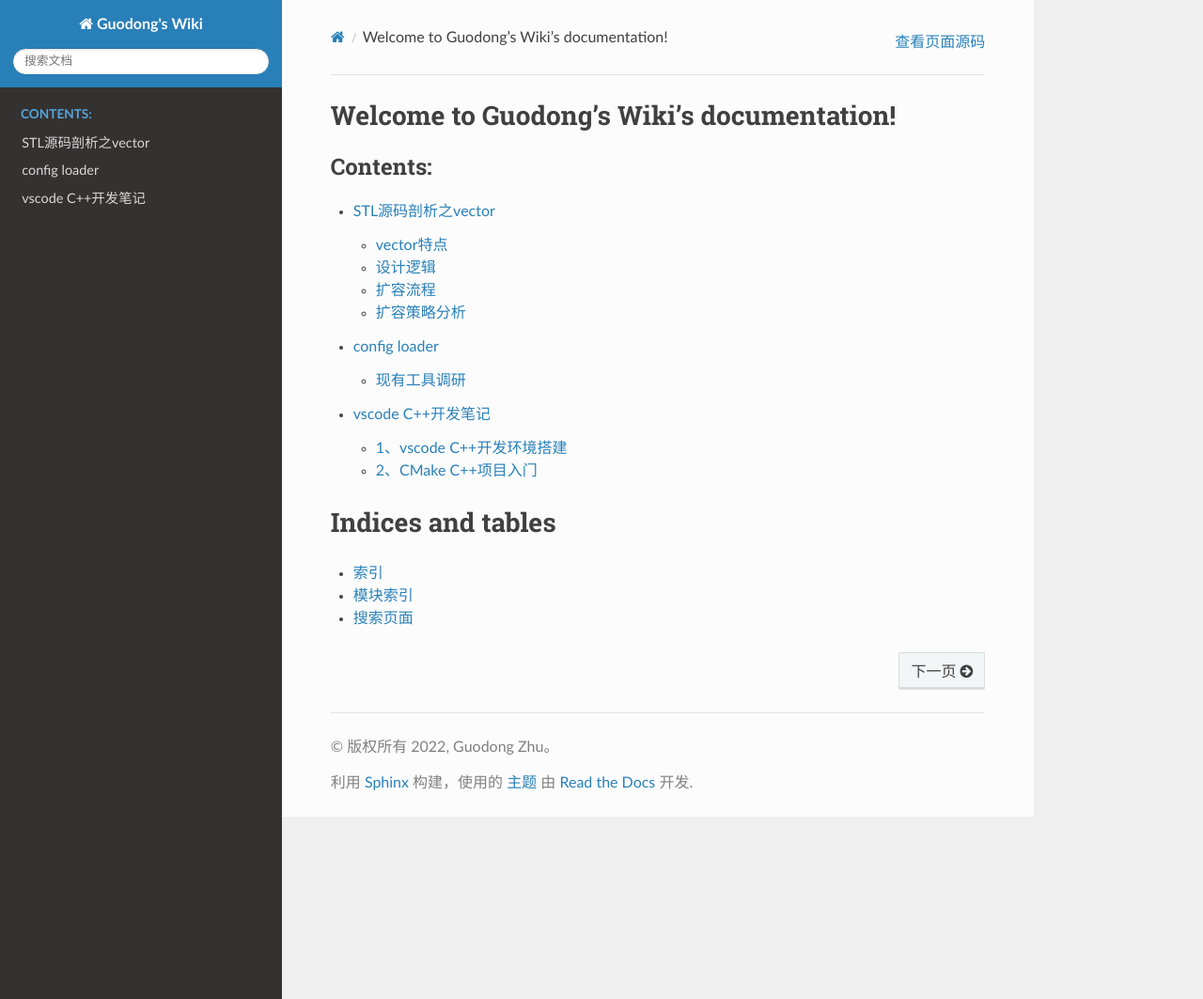
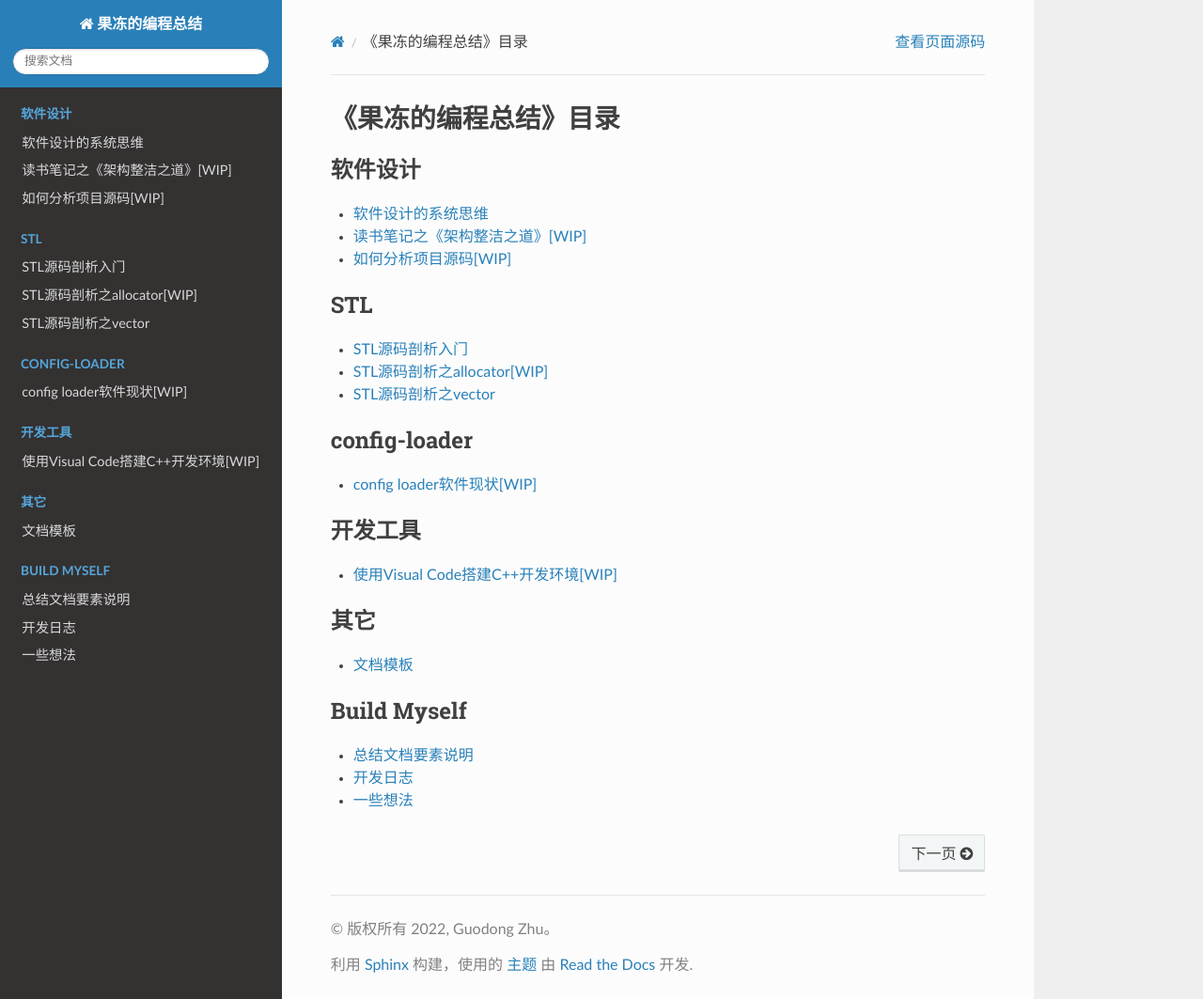
Before and after one commit to VincentZhu007/guodong-summary, a Sphinx documentation site: the page built from source/index.rst, in a window 1280 px wide and 1063 px high. Shown: the whole window at 94% size. Built offline with Sphinx 7.4.7 and the Read the Docs theme 2.0.0, drawn with Linux system fonts in a browser that asks for light colours.

Commit message:
调整sphinx文档源码目录结构，按不同类别将文档下放到子目录。

```diff
--- a/source/thinking-on-software-design.rst
+++ b/source/01-software-design/01-thinking-on-software-design.rst
@@ -1,4 +1,4 @@
-关于软件设计的一些思考
+软件设计的系统思维
 ======================================
 
 +---------+-----------------+
--- /dev/null
+++ b/source/01-software-design/02-note-on-clean-architecture.rst
@@ -0,0 +1,63 @@
+读书笔记之《架构整洁之道》[WIP]
+============================================================
+
++---------+-------------+
+| Author  | Guodong Zhu |
++---------+-------------+
+| Version | 0.1.0       |
++---------+-------------+
+
+---------------------------------------------
+
+一、架构 vs 设计
+---------------------
+
+架构和设计完全等价 -- why？
+
+---------------------------------------------
+
+二、编程范式
+--------------------
+
+`定义：编写代码的模式`
+
+现有的编程范式只有3种：
+
+1、结构化编程
+~~~~~~~~~~~~~~~~~~~~~~~~~~~~
+
+xxx
+
+2、面向对象编程
+~~~~~~~~~~~~~~~~~~~~~~~~~~~~
+
+xxx
+
+3、函数式编程
+~~~~~~~~~~~~~~~~~~~~~~~~~~~~
+
+xxx
+
+---------------------------------------------
+
+
+三、设计模式
+--------------------
+
+SOLID原则
+~~~~~~~~~~~~~~~~~~~~~~~~~~~~
+
+xxx
+
+- SRP 单一职责原则
+
+(Single Responsibility Principle)
+
+- OCP 开闭原则
+
+(Open-Close Principle)
+
+
+- LSP 李氏替换原则
+- ISP 接口隔离原则
+- DIP 依赖反转原则
--- /dev/null
+++ b/source/01-software-design/03-how-to-analyse-code.rst
@@ -0,0 +1,13 @@
+如何分析项目源码[WIP]
+==============================
+
++---------+-----------------+
+| Author  | Guodong Zhu     |
++---------+-----------------+
+| Version | 0.1.0           |
++---------+-----------------+
+
+像软件设计者一样思考
+----------------------------------------
+
+读一段代码，需要思考它的实现初衷是什么？
--- /dev/null
+++ b/source/02-stl/01-stl-startup.rst
@@ -0,0 +1,54 @@
+STL源码剖析入门
+=============================================================
+
++---------+-----------------+
+| Author  | Guodong Zhu     |
++---------+-----------------+
+| Version | 1.0.0           |
++---------+-----------------+
+
+
+STL组件分布图
+-------------------------------
+
+.. image:: ../90-images/stl-components.png
+
+*图片来源：侯捷《STL源码剖析》*
+
+CGI STL源码文件列表
+-------------------------------
+
+
+.. code-block:: console
+
+    algo.h                 pair.h                 stl_iterator_base.h
+    algobase.h             pthread_alloc          stl_list.h
+    algorithm              pthread_alloc.h        stl_map.h
+    alloc.h                queue                  stl_multimap.h
+    bitset                 rope                   stl_multiset.h
+    bvector.h              rope.h                 stl_numeric.h
+    char_traits.h          ropeimpl.h             stl_pair.h
+    concept_checks.h       sequence_concepts.h    stl_queue.h
+    container_concepts.h   set                    stl_range_errors.h
+    defalloc.h             set.h                  stl_raw_storage_iter.h
+    deque                  slist                  stl_relops.h
+    deque.h                slist.h                stl_rope.h
+    function.h             stack                  stl_set.h
+    functional             stack.h                stl_slist.h
+    hash_map               stdexcept              stl_stack.h
+    hash_map.h             stl_algo.h             stl_string_fwd.h
+    hash_set               stl_algobase.h         stl_tempbuf.h
+    hash_set.h             stl_alloc.h            stl_threads.h
+    hashtable.h            stl_bvector.h          stl_tree.h
+    heap.h                 stl_config.h           stl_uninitialized.h
+    iterator               stl_construct.h        stl_vector.h
+    iterator.h             stl_ctraits_fns.h      string
+    limits                 stl_deque.h            tempbuf.h
+    list                   stl_exception.h        tree.h
+    list.h                 stl_function.h         type_traits.h
+    map                    stl_hash_fun.h         utility
+    map.h                  stl_hash_map.h         valarray
+    memory                 stl_hash_set.h         vector
+    multimap.h             stl_hashtable.h        vector.h
+    multiset.h             stl_heap.h
+    numeric                stl_iterator.h
--- /dev/null
+++ b/source/02-stl/02-stl-allocator.rst
@@ -0,0 +1,17 @@
+STL源码剖析之allocator[WIP]
+=============================================================
+
++---------+-----------------+
+| Author  | Guodong Zhu     |
++---------+-----------------+
+| Version | 0.1.0           |
++---------+-----------------+
+
+内存配置器的功能定位是什么？
+-------------------------------------------------------------
+
+在进入内存配置器的源码阅读之前，先思考这样一个问题：STL为什么需要内存配置器这样一个组件？换句话说，STL提供这样一个组件，有什么收益？
+
+我们先来看内存分配本身，它是操作系统内核对内存实施管理（主要是分页）之后，提供的一种 *按需使用堆内存* 的手段。比如：当应用程序需要堆上内存时，就可以调用malloc这类接口，告诉内核：我需要占用多大多大的连续内存，在我告诉你不再需要之前，你不能给别的程序啊。当然，内核可以说，我现在没法帮你占住这块内存，这样调用也就失败了，但是一旦成功，也就表示内核确实帮忙占住了内存，完成了对应用程序的承诺。这是内存分配动作的主要内容，归纳起来，内存分配是将堆上内存作为一种公共资源，由应用按需申请使用的过程。
+
+那么，为什么C++的STL为什么要抽出内存配置器组件？直接用malloc/calloc等C接口，或者C++自身的new运算符等，不可以吗？从C++语法层面，是可以的；从STL希望实现的职能角度，这种是一种不好的做法。为什么这么说呢？我们平时写的玩具C++代码里面，就经常会使用new来实例化对象，这本身就是C++支持的最基本的运算符之一，从这个角度看，不用抽出内存配置器这个概念，需要内存就调用new即可。但是，STL本身的目的是提供一个C++基础库，帮用户造好最基本的轮子。
--- a/source/config-loader.rst
+++ b/source/03-config-loader/config-loader.rst
@@ -1,6 +1,11 @@
-config loader
-==============
+config loader软件现状[WIP]
+=================================================
 
++---------+-----------------+
+| Author  | Guodong Zhu     |
++---------+-----------------+
+| Version | 0.1.0           |
++---------+-----------------+
 
 现有工具调研
 --------------------------
--- a/source/vscode.rst
+++ b/source/04-tools/01-write-cpp-with-vscode-.rst
@@ -1,11 +1,12 @@
-=====================
-vscode C++开发笔记
-=====================
-:Author: Guodong Zhu
-:Contact: VincentZhu007@gmail.com
-:Revision: 1.0.0
-:Date: 2022-01-06
-:Copyright: This document has been placed in the public domain.
+======================================================
+使用Visual Code搭建C++开发环境[WIP]
+======================================================
+
++---------+-----------------+
+| Author  | Guodong Zhu     |
++---------+-----------------+
+| Version | 0.9.0           |
++---------+-----------------+
 
 1、vscode C++开发环境搭建
 ==============================
--- /dev/null
+++ b/source/88-misc/01-article-template.rst
@@ -0,0 +1,26 @@
+文档模板
+======================================
+
++---------+-----------------+
+| Author  | Guodong Zhu     |
++---------+-----------------+
+| Version | 0.1.0           |
++---------+-----------------+
+
+章节标题1
+--------------------------------------
+
+XXXXXX 段落内容 XXXXXX
+
+章节标题2
+--------------------------------------
+
+XXXXXX 段落内容 XXXXXX
+
+- 要点1
+- 要点2
+- 要点3
+
+.. note::
+
+    模板要素不定期更新中...
--- /dev/null
+++ b/source/89-build-my-self/01-key-items-in-summary.rst
@@ -0,0 +1,6 @@
+总结文档要素说明
+=======================================
+
+.. note::
+
+    如果文档标题带有 ``[WIP]`` 后缀，表示正在完善中。对应的文档版本号小于1.0.0，表示为非正式版本。
--- /dev/null
+++ b/source/89-build-my-self/02-dev-log.rst
@@ -0,0 +1,2 @@
+开发日志
+=======================================
--- /dev/null
+++ b/source/89-build-my-self/03-idea-pool copy.rst
@@ -0,0 +1,2 @@
+一些想法
+=======================================
--- a/source/conf.py
+++ b/source/conf.py
@@ -17,7 +17,7 @@
 
 # -- Project information -----------------------------------------------------
 
-project = "Guodong's Wiki"
+project = "果冻的编程总结"
 copyright = '2022, Guodong Zhu'
 author = 'Guodong Zhu'
 
@@ -57,4 +57,4 @@ html_theme = 'sphinx_rtd_theme'
 # Add any paths that contain custom static files (such as style sheets) here,
 # relative to this directory. They are copied after the builtin static files,
 # so a file named "default.css" will overwrite the builtin "default.css".
-html_static_path = ['_static']
+html_static_path = []
--- a/source/index.rst
+++ b/source/index.rst
@@ -1,22 +1,49 @@
-.. Guodong's Wiki documentation master file, created by
+.. Guodong's Summary documentation master file, created by
    sphinx-quickstart on Sun Jan  9 21:19:58 2022.
    You can adapt this file completely to your liking, but it should at least
    contain the root `toctree` directive.
 
-Welcome to Guodong's Wiki's documentation!
-==========================================
+《果冻的编程总结》目录
+======================================================
 
 .. toctree::
-   :maxdepth: 2
-   :caption: Contents:
+   :maxdepth: 1
+   :glob:
+   :caption: 软件设计
 
-   stl-vector
-   config-loader
-   vscode
+   01-software-design/*
 
-Indices and tables
-==================
+.. toctree::
+   :maxdepth: 1
+   :glob:
+   :caption: STL
 
-* :ref:`genindex`
-* :ref:`modindex`
-* :ref:`search`
+   02-stl/*
+
+.. toctree::
+   :maxdepth: 1
+   :glob:
+   :caption: config-loader
+
+   03-config-loader/*
+
+.. toctree::
+   :maxdepth: 1
+   :glob:
+   :caption: 开发工具
+
+   04-tools/*
+
+.. toctree::
+   :maxdepth: 1
+   :glob:
+   :caption: 其它
+
+   88-misc/*
+
+.. toctree::
+   :maxdepth: 1
+   :glob:
+   :caption: Build Myself
+
+   89-build-my-self/*
```
Also changed, not shown: other parts of source/04-tools/01-write-cpp-with-vscode-.rst (+1 -1 lines), source/02-stl/03-stl-vector.rst (renamed from source/stl-vector.rst), source/90-images/cpp-extension.png (renamed from source/images/cpp-extension.png), source/90-images/stl-components.png (added).
